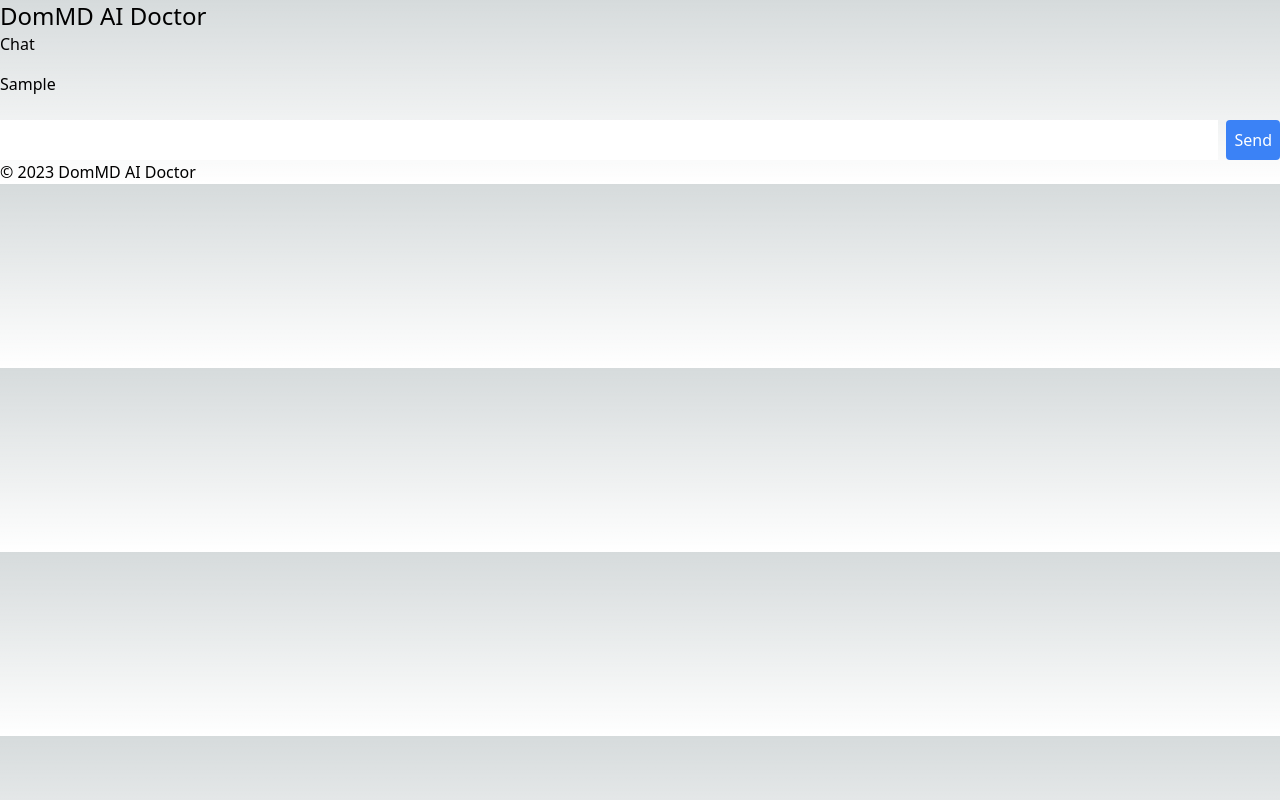
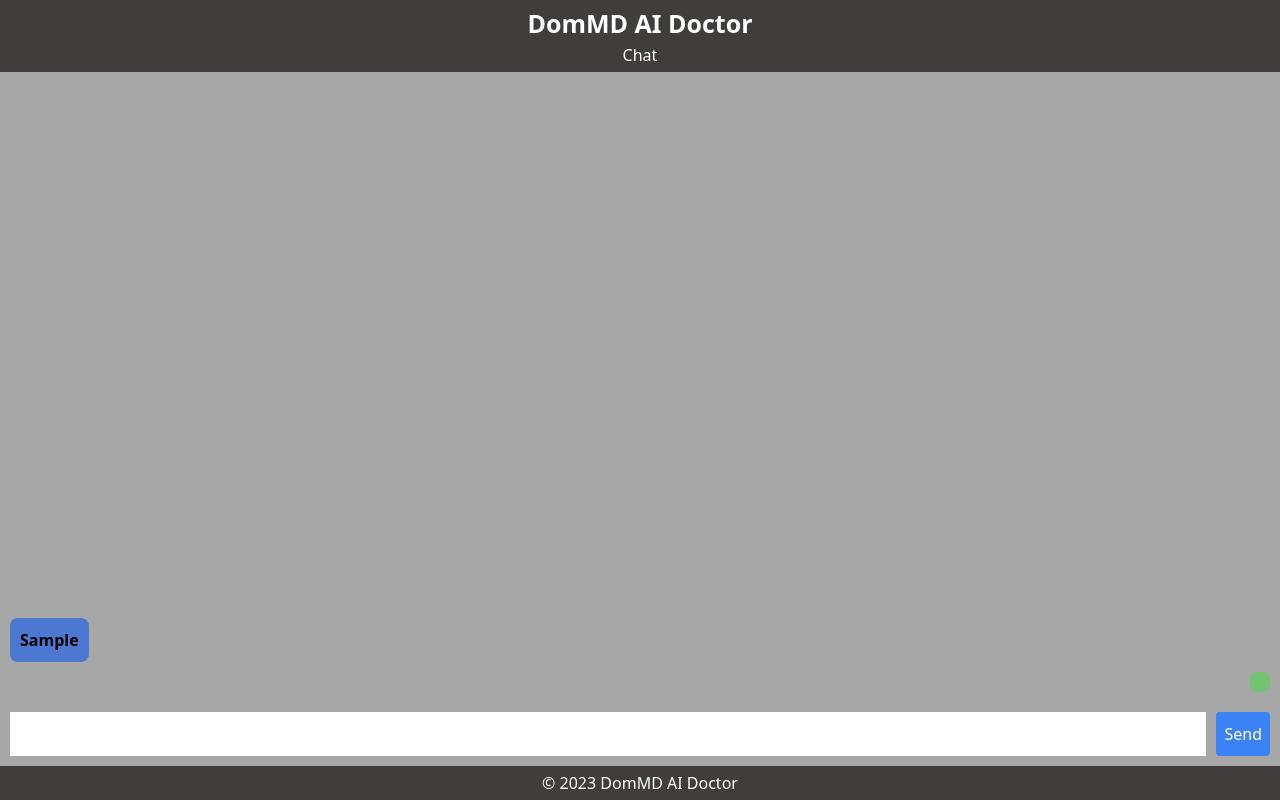
Before and after one commit to adamantph/DomMD, a Next.js app: page /chat in a window 1280 px wide. Both pictures are taken after typing "Sample" into the empty fields and a click on the button "Send". Built offline with nearby package versions, Linux system fonts and the light colour scheme; no server answers.

Commit message:
Add styling

```diff
--- a/src/layouts/page.tsx
+++ b/src/layouts/page.tsx
@@ -1,23 +1,22 @@
 import { ReactNode } from 'react';
 import 'tailwindcss/tailwind.css';
 import Link from 'next/link';
-
+import style from "../styles/Layout.module.css"
 interface PageProps {
   children: ReactNode;
 }
 
 const Page = ({ children }: PageProps) => {
   return (
-    <div className="flex flex-col min-h-screen p-4">
-      <header className="mb-4">
-        <h1 className="text-2xl">DomMD AI Doctor</h1>
+    <div className={style.main}>
+      <header className={style.header}>
+        <h1 >DomMD AI Doctor</h1>
         <nav>
-
           <Link href="/chat">Chat</Link>
         </nav>
       </header>
-      <main className="flex-grow">{children}</main>
-      <footer className="mt-4">
+      <main className={style.body}>{children}</main>
+      <footer className={style.footer}>
         <p>© {new Date().getFullYear()} DomMD AI Doctor</p>
       </footer>
     </div>
--- a/src/pages/chat.tsx
+++ b/src/pages/chat.tsx
@@ -1,10 +1,15 @@
 import { ChangeEvent, FormEvent, useState } from 'react';
 import Page from '../layouts/page';
+import style from "../styles/Chat.module.css"
 import 'tailwindcss/tailwind.css';
 
 const Chat = () => {
+  interface messageFormat {
+      sender : string,
+      message : string
+  }
   const [message, setMessage] = useState('');
-  const [messages, setMessages] = useState<string[]>([]);
+  const [messages, setMessages] = useState<messageFormat[]>([]);
 
   const handleChange = (event: ChangeEvent<HTMLInputElement>) => {
     setMessage(event.target.value);
@@ -12,8 +17,8 @@ const Chat = () => {
 
   const handleSubmit = async (event: FormEvent<HTMLFormElement>) => {
     event.preventDefault();
-
-    setMessages((prevMessages) => [...prevMessages, message]);
+    let userMessage = message
+    setMessages((prevMessages) => [...prevMessages, {sender : "user", message : userMessage}]);
 
     const response = await fetch('/api/chat', {
       method: 'POST',
@@ -25,27 +30,31 @@ const Chat = () => {
 
     const data = await response.json();
 
-    setMessages((prevMessages) => [...prevMessages, data.response]);
+    setMessages((prevMessages) => [...prevMessages, {sender : "AI", message : data.response}]);
 
     setMessage('');
   };
 
   return (
     <Page>
-      <div className="flex flex-col h-full">
-        <div className="overflow-auto mb-4">
+      <div className={style.chat}>
+        <div className={style.chat_container}>
           {messages.map((message, index) => (
-            <div key={index} className="mb-2">
-              {message}
+
+            <div key={index} className={style[`chat_${message.sender}`]}>
+              <div className={style.chat_bubble}>
+                {message.message}
+              </div>
             </div>
           ))}
         </div>
-        <form onSubmit={handleSubmit} className="flex">
+        <form onSubmit={handleSubmit} className={style.chat_input}>
           <input
             type="text"
             value={message}
             onChange={handleChange}
-            className="flex-grow mr-2"
+            className={style.chat_input_box}
+            defaultValue={''}
           />
           <button type="submit" className="p-2 bg-blue-500 text-white rounded">
             Send
--- a/src/pages/index.tsx
+++ b/src/pages/index.tsx
@@ -1,11 +1,12 @@
 import Page from '../layouts/page';
 import Link from 'next/link';
 import 'tailwindcss/tailwind.css';
+import style from "../styles/Index.module.css"
 
 const Home = () => {
   return (
     <Page>
-      <div className="z-10 w-full max-w-5xl items-center justify-between font-mono text-sm lg:flex">
+      <div className={style.index}>
         <h1 className="text-2xl mb-4">Welcome to the AI Doctor Chatbot!</h1>
         <p className="mb-4">
           This chatbot uses AI to provide general health information based on your symptoms. Please note that this chatbot does not replace a consultation with a healthcare professional and is intended to be used for informational purposes only.
--- /dev/null
+++ b/src/styles/Chat.module.css
@@ -0,0 +1,52 @@
+.chat{
+    height: 100%;
+    width: 100%;
+    display: flex;
+    flex-direction: column;
+    justify-content: flex-end;
+    align-items: center;
+    background-color: rgb(167, 167, 167);
+}
+.chat_input{
+    width: 100%;
+    padding: 10px;
+    display: flex;
+    flex-direction: row;
+}
+.chat_input_box{
+    width: 100%;
+    margin-right: 10px;
+    padding: 10px;
+}
+.chat_container{
+    width: 100%;
+}
+.chat_AI{
+    margin: 10px;
+    display: flex;
+    flex-direction: row;
+    justify-content: flex-end;
+}
+.chat_user{
+    margin: 10px;
+    display: flex;
+    flex-direction: row;
+    justify-content: flex-start;
+}
+.chat_AI .chat_bubble{
+    background-color: rgb(112, 195, 112);
+    width: fit-content;
+    padding: 10px;
+    font-weight: 600;
+    border-radius: 8px;
+    max-width: 800px;
+}
+
+.chat_user .chat_bubble{
+    background-color: rgb(76, 120, 209);
+    width: fit-content;
+    padding: 10px;
+    font-weight: 600;
+    border-radius: 8px;
+    max-width: 800px;
+}
--- /dev/null
+++ b/src/styles/Index.module.css
@@ -0,0 +1,8 @@
+.index{
+
+    display: flex;
+    flex-direction: column;
+    justify-content: center;
+    align-items: center;
+    text-align: center;
+}
--- /dev/null
+++ b/src/styles/Layout.module.css
@@ -0,0 +1,39 @@
+.main{
+    height: 100vh;
+    max-height: 100vh;
+    width: 100vw;
+    position: relative;
+    display: flex;
+    flex-direction: column;
+    overflow: hidden;
+}
+.header{
+    display: flex;
+    flex-direction: column;
+    justify-content: center;
+    align-items: center;
+    padding: 5px;
+    background-color: rgb(65, 61, 61);
+    color: white;
+}
+.header h1{
+    font-size: 25px;
+    font-weight: 700;
+}
+.body{
+    height: 100%;
+    display: flex;
+    flex-direction: column;
+    justify-content: center;
+    align-items: center;
+}
+.footer{
+
+    display: flex;
+    flex-direction: column;
+    justify-content: center;
+    align-items: center;
+    padding: 5px;
+    background-color: rgb(65, 61, 61);
+    color: white;
+}
--- a/src/styles/globals.css
+++ b/src/styles/globals.css
@@ -7,14 +7,14 @@
   --background-start-rgb: 214, 219, 220;
   --background-end-rgb: 255, 255, 255;
 }
-
+/*
 @media (prefers-color-scheme: dark) {
   :root {
     --foreground-rgb: 255, 255, 255;
     --background-start-rgb: 0, 0, 0;
     --background-end-rgb: 0, 0, 0;
   }
-}
+} */
 
 body {
   color: rgb(var(--foreground-rgb));
```
